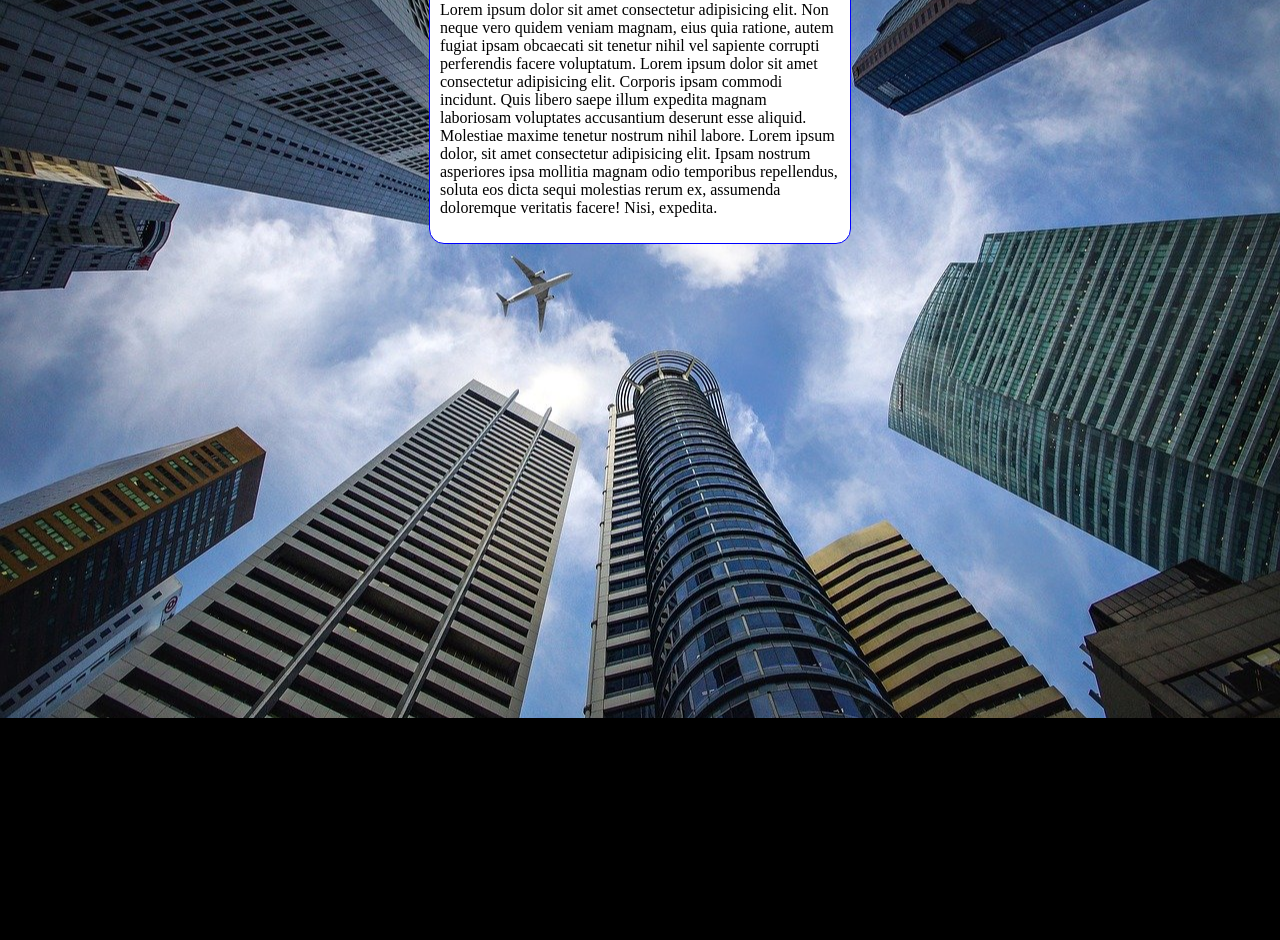
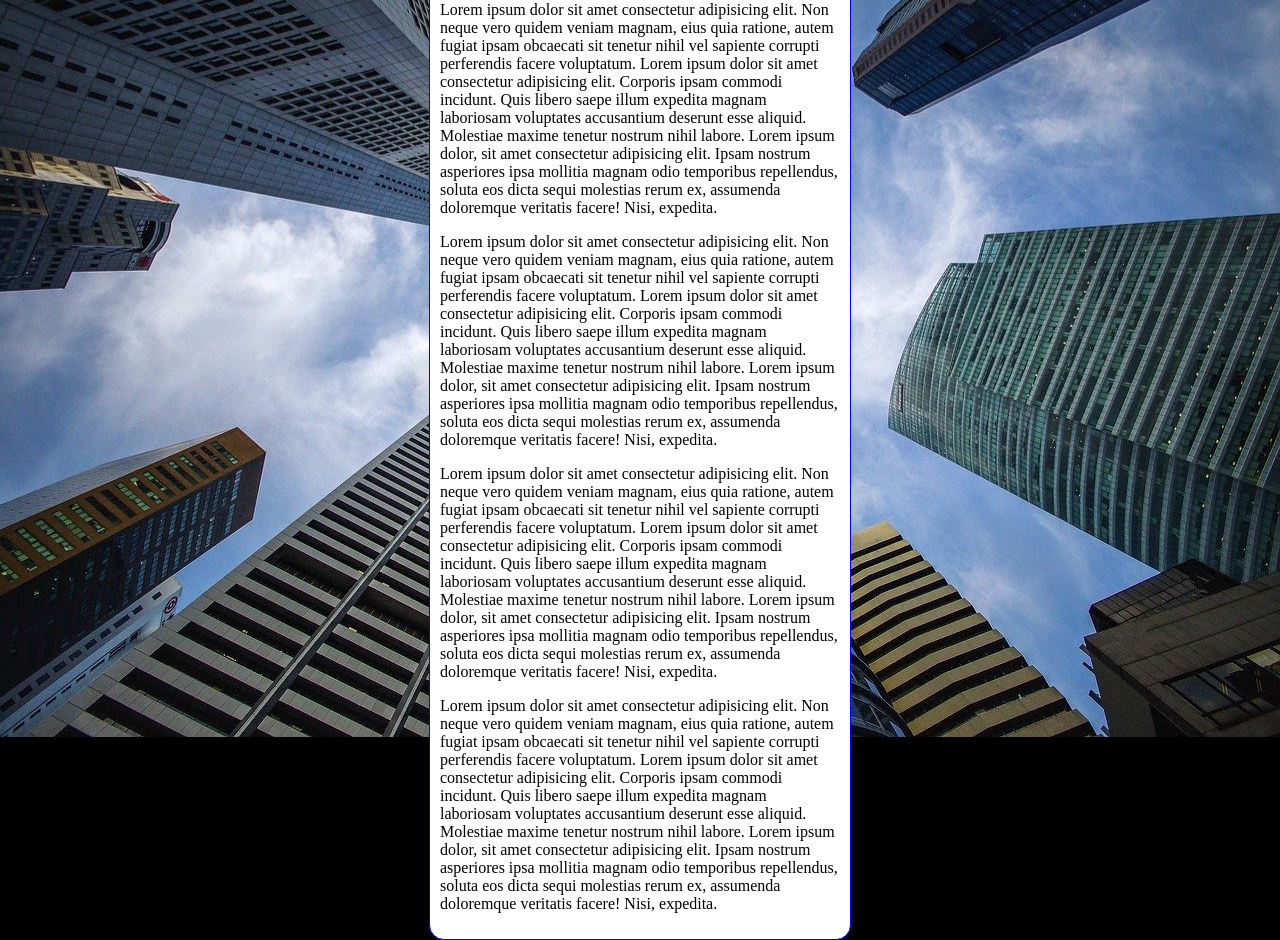
Before and after one commit to kauanzinmedeiros/html-css, a plain HTML site: page modulo 3/ex022/fundo006.html in a window 1280 px wide. Shown: the part 98-1038 px from the top of the page. Before the commit the page ends 816 px from the top, so only its background shows below. Drawn offline with Linux system fonts and the light colour scheme.

Commit message:
Update fundo006.html

```diff
--- a/modulo 3/ex022/fundo006.html
+++ b/modulo 3/ex022/fundo006.html
@@ -28,6 +28,9 @@
     <main>
         <h1>Teste de Imagem de Fundo</h1>
         <p>Lorem ipsum dolor sit amet consectetur adipisicing elit. Non neque vero quidem veniam magnam, eius quia ratione, autem fugiat ipsam obcaecati sit tenetur nihil vel sapiente corrupti perferendis facere voluptatum. Lorem ipsum dolor sit amet consectetur adipisicing elit. Corporis ipsam commodi incidunt. Quis libero saepe illum expedita magnam laboriosam voluptates accusantium deserunt esse aliquid. Molestiae maxime tenetur nostrum nihil labore. Lorem ipsum dolor, sit amet consectetur adipisicing elit. Ipsam nostrum asperiores ipsa mollitia magnam odio temporibus repellendus, soluta eos dicta sequi molestias rerum ex, assumenda doloremque veritatis facere! Nisi, expedita.</p>
+        <p>Lorem ipsum dolor sit amet consectetur adipisicing elit. Non neque vero quidem veniam magnam, eius quia ratione, autem fugiat ipsam obcaecati sit tenetur nihil vel sapiente corrupti perferendis facere voluptatum. Lorem ipsum dolor sit amet consectetur adipisicing elit. Corporis ipsam commodi incidunt. Quis libero saepe illum expedita magnam laboriosam voluptates accusantium deserunt esse aliquid. Molestiae maxime tenetur nostrum nihil labore. Lorem ipsum dolor, sit amet consectetur adipisicing elit. Ipsam nostrum asperiores ipsa mollitia magnam odio temporibus repellendus, soluta eos dicta sequi molestias rerum ex, assumenda doloremque veritatis facere! Nisi, expedita.</p>
+        <p>Lorem ipsum dolor sit amet consectetur adipisicing elit. Non neque vero quidem veniam magnam, eius quia ratione, autem fugiat ipsam obcaecati sit tenetur nihil vel sapiente corrupti perferendis facere voluptatum. Lorem ipsum dolor sit amet consectetur adipisicing elit. Corporis ipsam commodi incidunt. Quis libero saepe illum expedita magnam laboriosam voluptates accusantium deserunt esse aliquid. Molestiae maxime tenetur nostrum nihil labore. Lorem ipsum dolor, sit amet consectetur adipisicing elit. Ipsam nostrum asperiores ipsa mollitia magnam odio temporibus repellendus, soluta eos dicta sequi molestias rerum ex, assumenda doloremque veritatis facere! Nisi, expedita.</p>
+        <p>Lorem ipsum dolor sit amet consectetur adipisicing elit. Non neque vero quidem veniam magnam, eius quia ratione, autem fugiat ipsam obcaecati sit tenetur nihil vel sapiente corrupti perferendis facere voluptatum. Lorem ipsum dolor sit amet consectetur adipisicing elit. Corporis ipsam commodi incidunt. Quis libero saepe illum expedita magnam laboriosam voluptates accusantium deserunt esse aliquid. Molestiae maxime tenetur nostrum nihil labore. Lorem ipsum dolor, sit amet consectetur adipisicing elit. Ipsam nostrum asperiores ipsa mollitia magnam odio temporibus repellendus, soluta eos dicta sequi molestias rerum ex, assumenda doloremque veritatis facere! Nisi, expedita.</p>
     </main>
 </body>
 </html>
```
